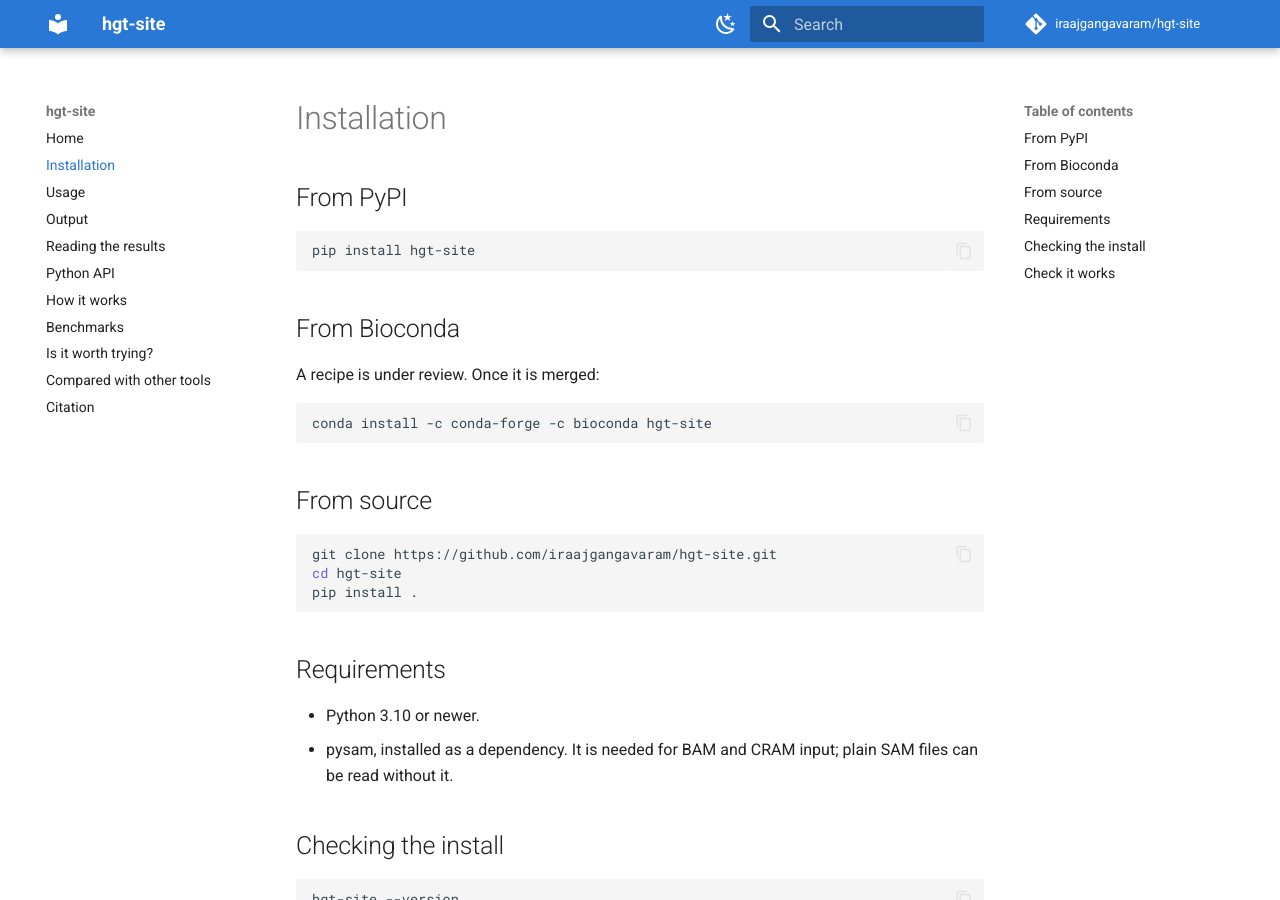
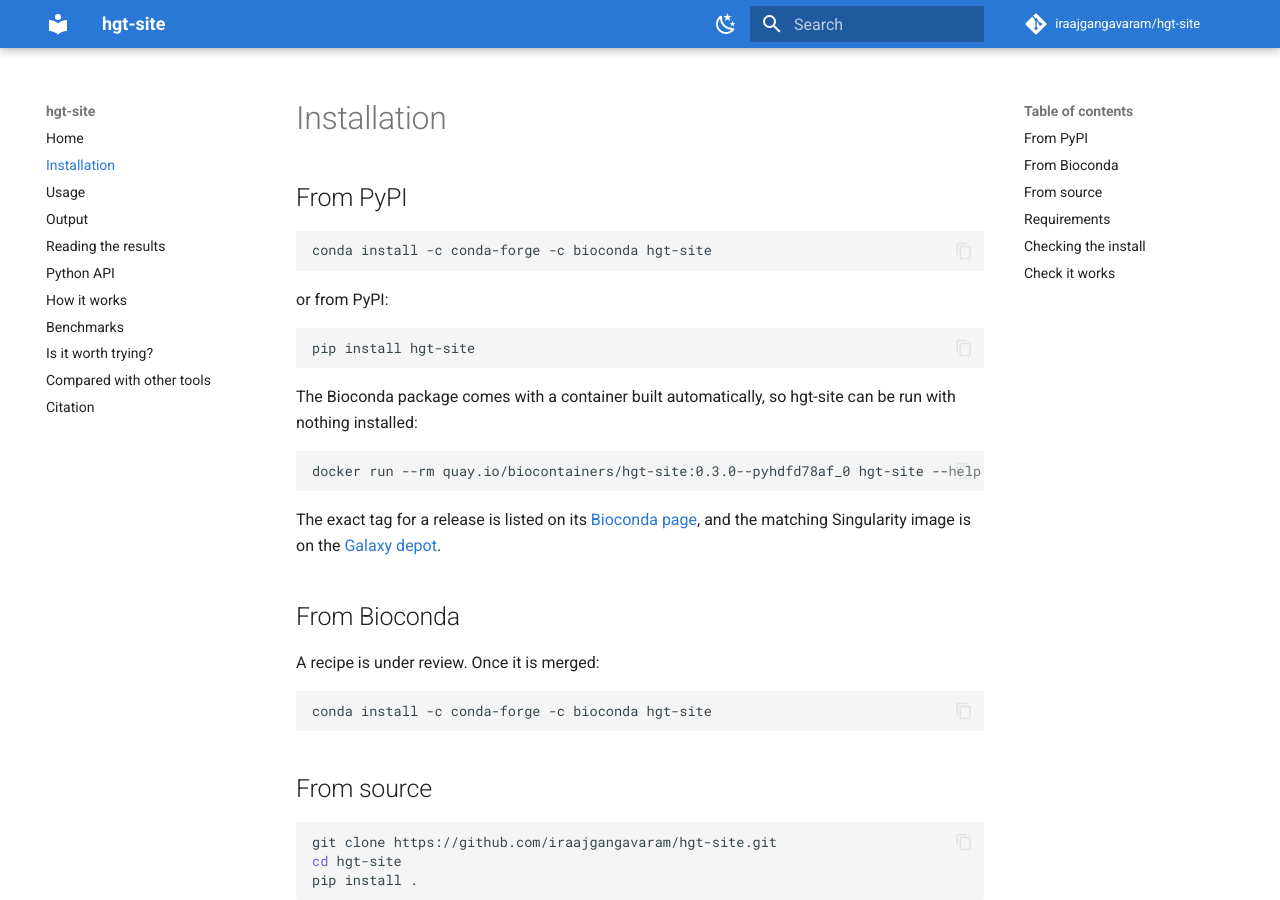
Before and after one commit to iraajgangavaram/hgt-site, an MkDocs documentation site: the page built from docs/installation.md, in a window 1280 px wide and 900 px high. Built offline with MkDocs 1.6.1 and Material for MkDocs 9.7.7, drawn with Linux system fonts in a browser that asks for light colours; comment, search, counter and statistics services are not loaded.

Commit message:
Install from Bioconda, and mention the container
The recipe has merged, so conda install works and a Docker and
Singularity container is built automatically from it. Installation now
leads with conda, since that is how most people in this field install
things, and points at the container for anyone who would rather install
nothing at all.

````diff
--- a/docs/installation.md
+++ b/docs/installation.md
@@ -3,8 +3,22 @@
 ## From PyPI
 
 ```bash
+conda install -c conda-forge -c bioconda hgt-site
+```
+
+or from PyPI:
+
+```bash
 pip install hgt-site
 ```
+
+The Bioconda package comes with a container built automatically, so hgt-site can be run with nothing installed:
+
+```bash
+docker run --rm quay.io/biocontainers/hgt-site:0.3.0--pyhdfd78af_0 hgt-site --help
+```
+
+The exact tag for a release is listed on its [Bioconda page](https://bioconda.github.io/recipes/hgt-site/README.html), and the matching Singularity image is on the [Galaxy depot](https://depot.galaxyproject.org/singularity/).
 
 ## From Bioconda
 
````
Also changed, not shown: CHANGELOG.md (+2 -0 lines), README.md (+19 -1 lines), docs/pypi.md (+2 -0 lines).
